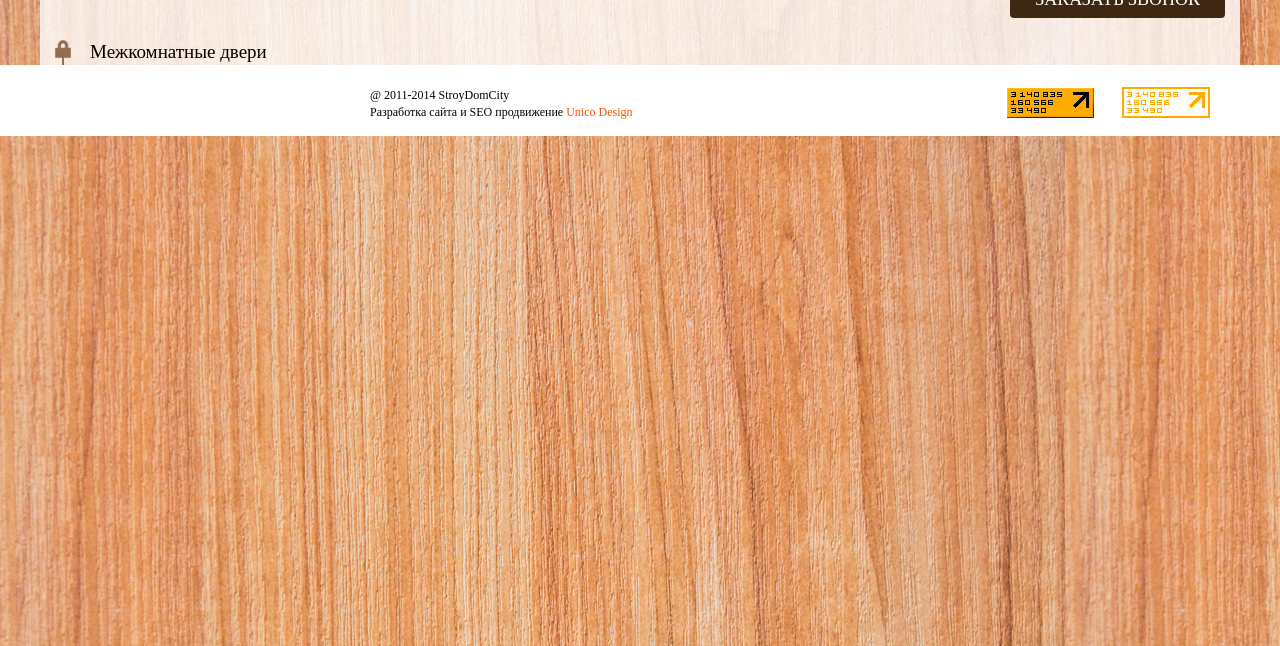
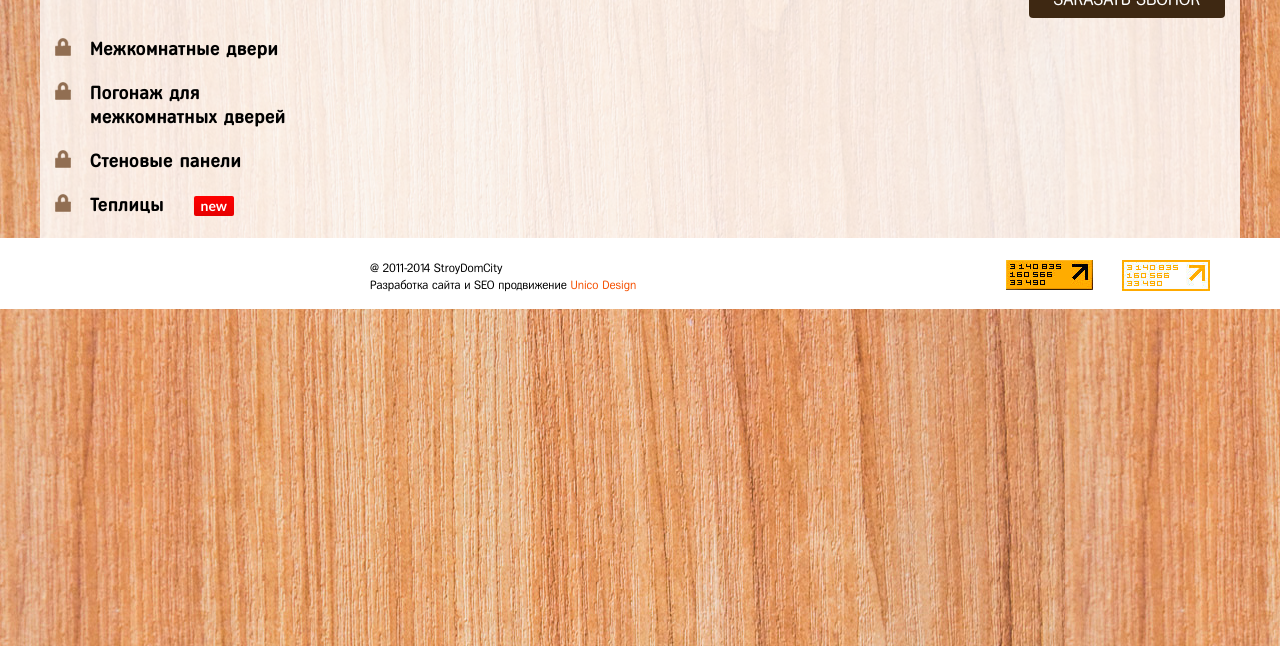
Before and after one commit to dudehaveadream/buildhouse, a plain HTML site: page index.html in a window 1280 px wide. Shown: the part 154-800 px from the top of the page. Drawn offline with nearby package versions, Linux system fonts and the light colour scheme.

Commit message:
sidebar almost

```diff
--- a/css/fonts.css
+++ b/css/fonts.css
@@ -7,10 +7,10 @@
          url('../fonts/Fregat_regular.otf') format('otf');
 }
 @font-face {
-    font-family: 'Fregat_bold';
-    src: url('../fonts/Fregat_bold.eot');
-    src: url('../fonts/Fregat_bold.eot?#iefix') format('embedded-opentype'),
-         url('../fonts/Fregat_bold.woff') format('woff'),
-         url('../fonts/Fregat_bold.ttf') format('truetype'),
-         url('../fonts/Fregat_bold.otf') format('otf');
+    font-family: 'Fregat_Bold';
+    src: url('../fonts/Fregat_Bold.eot');
+    src: url('../fonts/Fregat_Bold.eot?#iefix') format('embedded-opentype'),
+         url('../fonts/Fregat_Bold.woff') format('woff'),
+         url('../fonts/Fregat_Bold.ttf') format('truetype'),
+         url('../fonts/Fregat_Bold.otf') format('otf');
 }
--- a/css/style.css
+++ b/css/style.css
@@ -194,6 +194,7 @@ p {
     position: relative;
     overflow: hidden;
     padding-left: 7px;
+    margin-bottom: 20px;
 }
 .sidebar > li:before {
     content: '';
@@ -203,9 +204,35 @@ p {
     background: #916E52;
     left: 7px;
     top: 10px;
+    opacity: 1;
+}
+.sidebar > li.open:before {
+    content: '';
+    opacity: 1;
+}
+.sidebar > li.open .popup {
+    display: block;
+}
+.sidebar > li.closes:before {
+    content: '';
+    opacity: 0;
+    transition-delay: .2s;
+    -o-transition-delay: .2s;
+    -webkit-transition-delay: .2s;
+    -ms-transition-delay: .2s;
+    -moz-transition-delay: .2s;
 }
 .sidebar .popup_open {
     position: relative;
+    line-height: 22px;
+    width: 255px;
+    padding-left: 28px;
+}
+.sidebar .popup_open a {
+    font-family: 'Fregat_Bold';
+    color: #000;
+    font-size: 19px;
+    text-decoration: none;
 }
 .sidebar .popup_open:before {
     content: '';
@@ -214,25 +241,36 @@ p {
     background: url(../img/sidebar_icon.png);
     position: absolute;
     left: -7px;
-    top: 2px;
+    top: 0px;
 }
 .sidebar .open .popup_open:before {
     content: '';
     background-position: 0 -18px;
-}
-.sidebar .popup_open a {
-    font-family: 'Fregat_bold';
-    color: #000;
-    font-size: 19px;
-    margin-left: 28px;
 }
 .sidebar .popup li a {
     display: block;
     line-height: 32px;
     text-decoration: none;
     color: #583b1c;
-    text-indent: 34px;
+    padding-left: 34px;
     width: 275px;
+    border-radius: 0 5px 5px 0;
+}
+.sidebar .new a:after {
+    content: 'new';
+    width: 40px;
+    line-height: 19px;
+    padding-bottom: 1px;
+    font-family: 'Trebuchet MS';
+    font-weight: bold;
+    font-size: 14px;
+    margin-left: 30px;
+    background: -webkit-linear-gradient(top, #FF0000, #E50000);
+    color: #fff;
+    display: inline-block;
+    text-align: center;
+    text-indent: 0;
+    border-radius: 2px;
 }
 .sidebar .popup li a:hover {
     background: #916E52;
--- a/index.html
+++ b/index.html
@@ -10,6 +10,7 @@
     <link href='http://fonts.googleapis.com/css?family=Open+Sans:400,600' rel='stylesheet' type='text/css'>
     <link href="css/bootstrap.min.css" rel="stylesheet">
     <link href="css/style.css" rel="stylesheet">
+    <link href="css/fonts.css" rel="stylesheet">
 
     <!-- HTML5 shim and Respond.js for IE8 support of HTML5 elements and media queries -->
     <!-- WARNING: Respond.js doesn't work if you view the page via file:// -->
@@ -50,7 +51,7 @@
     <div class="row">
       <div class="col-lg-3">
         <ul class="sidebar">
-          <li>
+          <li class="closes">
             <div class="popup_open"><a href="#">Межкомнатные двери</a></div>
             <ul class="popup">
               <li><a href="#">Ламинированные двери</a></li>
@@ -61,13 +62,22 @@
               <li><a href="#">Двери гармошкой ПВХ</a></li>
               <li><a href="#">Шпонированные двери</a></li>
               <li><a href="#">Финские двери</a></li>
-              <li><a href="#">Дверная фурнитура</a></li>
+              <li class="new"><a href="#">Дверная фурнитура</a></li>
             </ul>
+          </li>
+          <li class="closes">
+            <div class="popup_open"><a href="#">Погонаж для межкомнатных дверей</a></div>
+          </li>
+          <li class="closes">
+            <div class="popup_open"><a href="#">Стеновые панели</a></div>
+          </li>
+          <li class="closes">
+            <div class="popup_open new"><a href="#">Теплицы</a></div>
           </li>
         </ul>
       </div>
-      <div class="col-lg-6"></div>
-      <div class="col-lg-3"></div>
+      <div class="col-lg-7"></div>
+      <div class="col-lg-2"></div>
     </div>
   </div>
 
--- a/js/script.js
+++ b/js/script.js
@@ -1,6 +1,7 @@
 $(document).ready(function(){
 	$('.sidebar .popup_open').click(function(){
 		$(this).next().slideToggle();
-		$(this).parent().toggleClass('open')
+		$(this).parent().toggleClass('open');
+		$(this).parent().toggleClass('closes')
 	})
 });
```
Also changed, not shown: fonts/Fregat_bold.ttf, fonts/Fregat_bold.woff, 1 other file.
